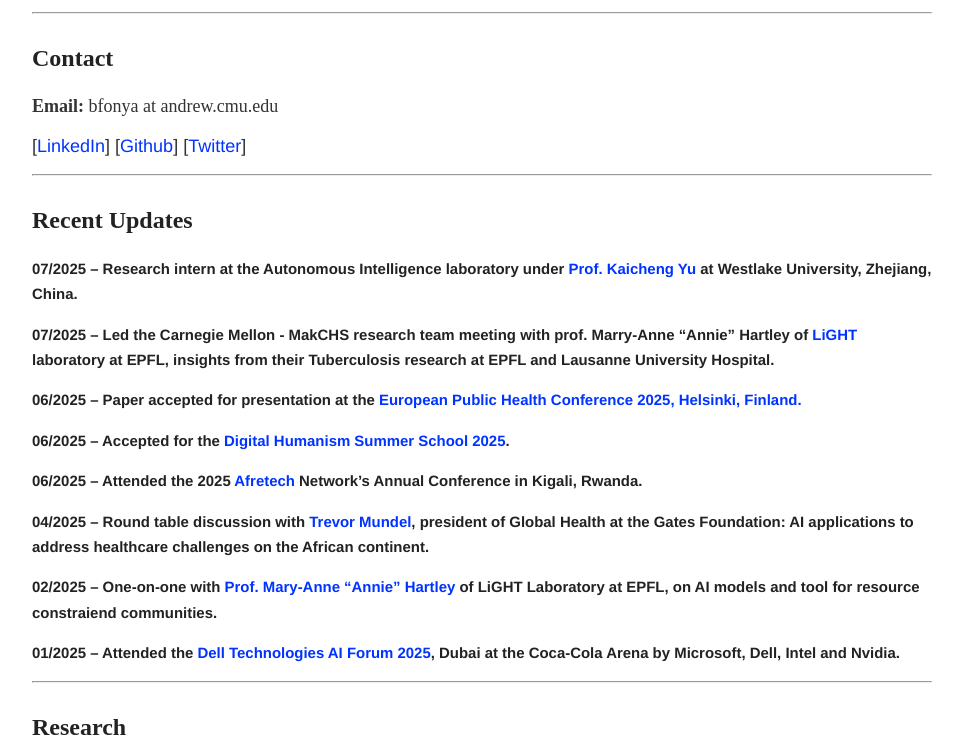
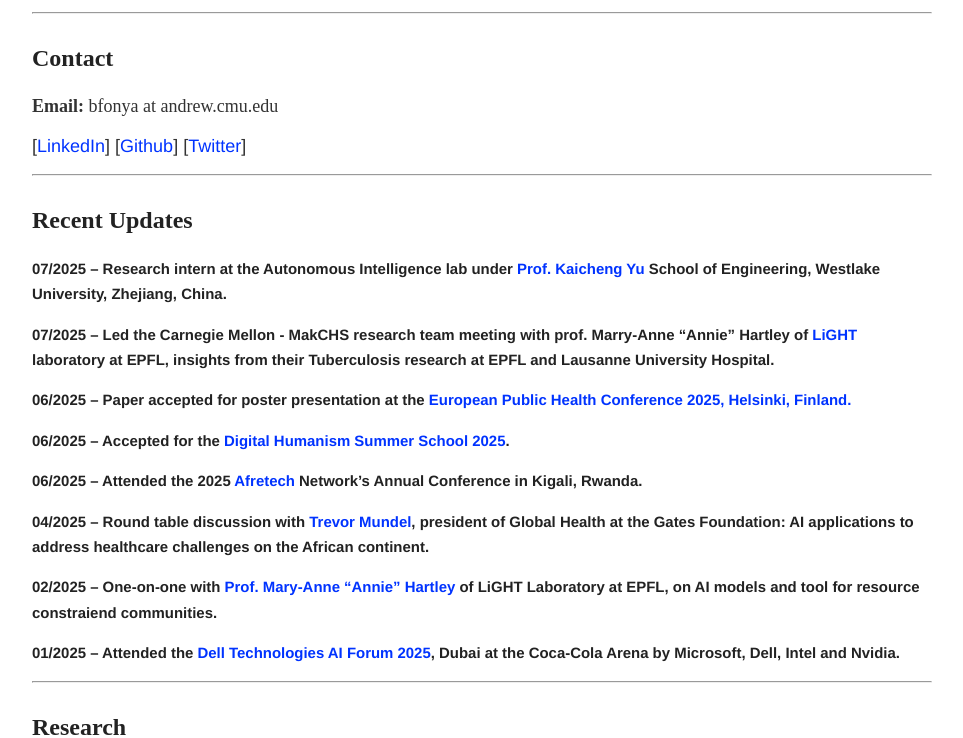
Before and after one commit to FonyaBrandone/FonyaBrandone.github.io, a Jekyll site: the page built from index.md, in a window 1280 px wide and 900 px high, scrolled down 411 px, cut to the strip 0-738 px from the top of the window. Shown: the whole strip, without its empty margins (158-1121 px from the left). Built offline with Jekyll 4.4.1, drawn with Linux system fonts in a browser that asks for light colours; some of the changed text lies outside the part shown.

Commit message:
Updated teaching section

```diff
--- a/index.md
+++ b/index.md
@@ -40,11 +40,11 @@
 
 <span style="font-family:'Candara Light';">
 
-##### **07/2025** – Research intern at the Autonomous Intelligence laboratory under <a href='https://en.westlake.edu.cn/faculty/kaicheng-yu.html'>Prof. Kaicheng Yu</a> at Westlake University, Zhejiang, China. <br>
+##### **07/2025** – Research intern at the Autonomous Intelligence lab under <a href='https://en.westlake.edu.cn/faculty/kaicheng-yu.html'>Prof. Kaicheng Yu</a> School of Engineering, Westlake University, Zhejiang, China. <br>
 
 ##### **07/2025** – Led the Carnegie Mellon - MakCHS research team meeting with prof. Marry-Anne "Annie" Hartley of <a href='https://www.light-laboratory.org/'>LiGHT</a> laboratory at EPFL, insights from their Tuberculosis research at EPFL and Lausanne University Hospital. <br>
 
-##### **06/2025** – Paper accepted for presentation at the <a href='https://ephconference.eu/'>European Public Health Conference 2025, Helsinki, Finland.</a><br>
+##### **06/2025** – Paper accepted for poster presentation at the <a href='https://ephconference.eu/'>European Public Health Conference 2025, Helsinki, Finland.</a><br>
 
 ##### **06/2025** – Accepted for the <a href='https://dighum.kcrc.rw/'>Digital Humanism Summer School 2025</a>.<br>
 
@@ -182,10 +182,11 @@
 
 ## <span style="font-family:'Candara Light';"> Teaching & Service </span>
 <!-- <span style="font-family:'Candara Light';"> -->
+<!--
 - Graduate Teaching Assistant for [(18-661) Introduction to Machine Learning for Engineers](https://courses.ece.cmu.edu/18661) under [Carlee Joe-Wong](https://www.ece.cmu.edu/directory/bios/joe-wong-carlee.html), *Fall 2025*
 
 - Graduate Teaching Assistant for [(04-701) Research Methods in Engineering](https://www.africa.engineering.cmu.edu/academics/courses/04-701.html), under [Ismaila Dabo](https://mse.engineering.cmu.edu/directory/bios/dabo-ismaila.html), *Fall 2025* <br>
-
+-->
 - IEEE Student Member, *2024 - present*
 <!-- </span> -->
 
```
